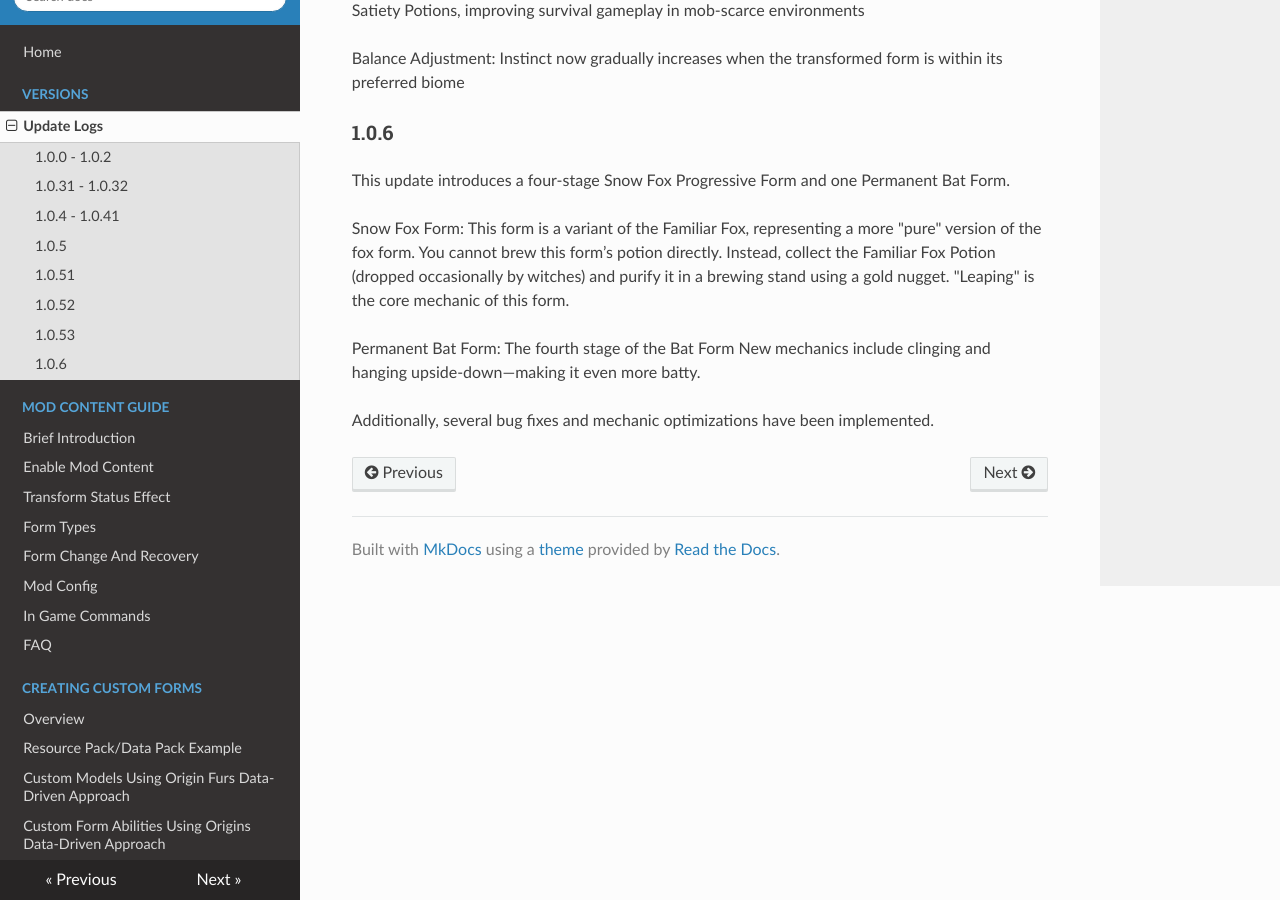
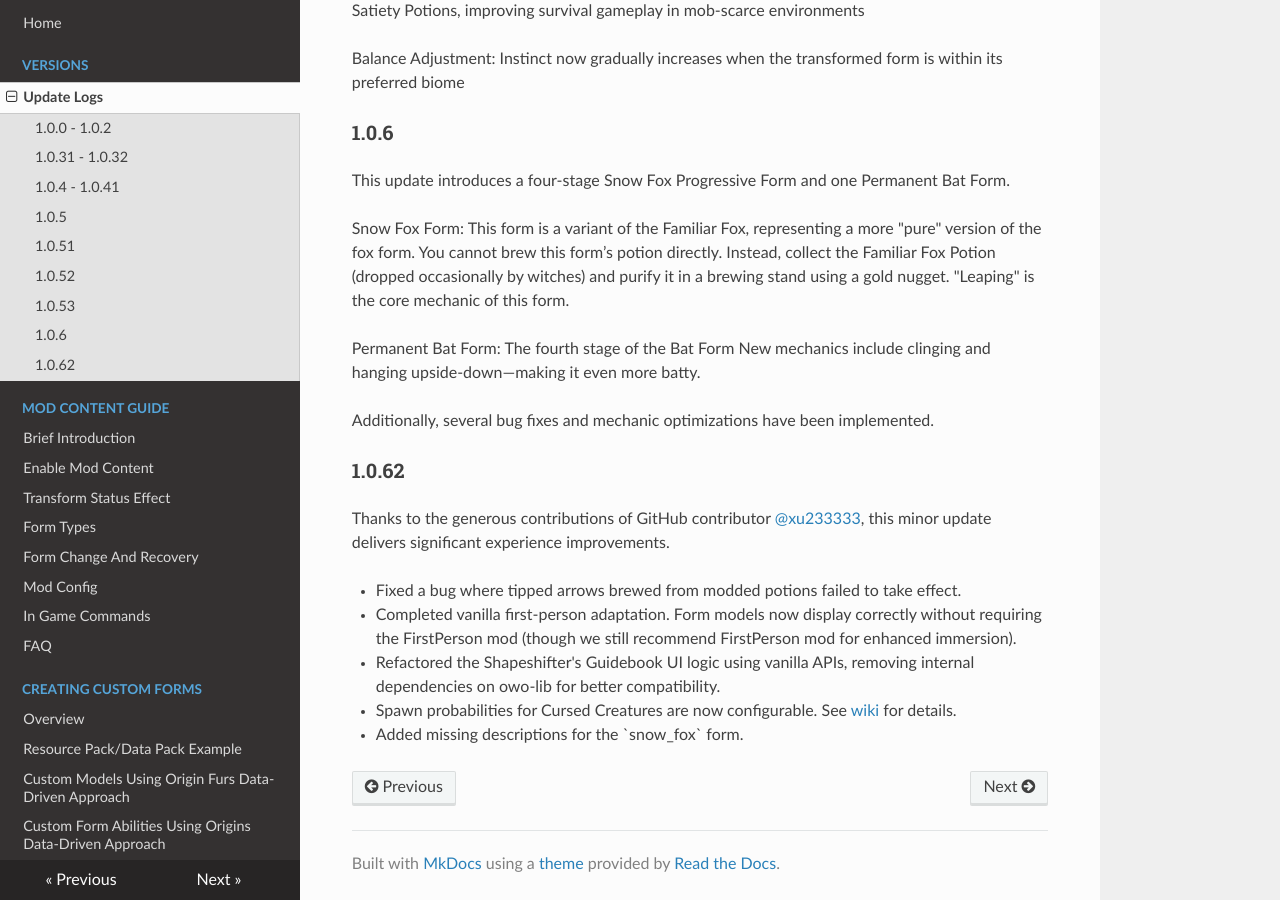
Before and after one commit to onixary/ssc_wiki_en, an MkDocs documentation site: the page built from docs/update_log/update_log.md, in a window 1280 px wide and 900 px high, scrolled down 2265 px. Built offline with MkDocs 1.6.1, drawn with Linux system fonts in a browser that asks for light colours; nearby versions of some CDN libraries.

Commit message:
update log 1.0.62

```diff
--- a/docs/update_log/update_log.md
+++ b/docs/update_log/update_log.md
@@ -91,3 +91,17 @@
 New mechanics include clinging and hanging upside-down—making it even more batty.
 
 Additionally, several bug fixes and mechanic optimizations have been implemented.
+
+### 1\.0.62
+
+Thanks to the generous contributions of GitHub contributor [@xu233333](https://github.com/xu233333), this minor update delivers significant experience improvements.
+
+- Fixed a bug where tipped arrows brewed from modded potions failed to take effect.
+
+- Completed vanilla first-person adaptation. Form models now display correctly without requiring the FirstPerson mod (though we still recommend FirstPerson mod for enhanced immersion).
+
+- Refactored the Shapeshifter's Guidebook UI logic using vanilla APIs, removing internal dependencies on owo-lib for better compatibility.
+
+- Spawn probabilities for Cursed Creatures are now configurable. See [wiki](https://ssc-wiki.readthedocs.io/en/latest/mod_content/mod_config/) for details.
+
+- Added missing descriptions for the \`snow_fox\` form.
```
